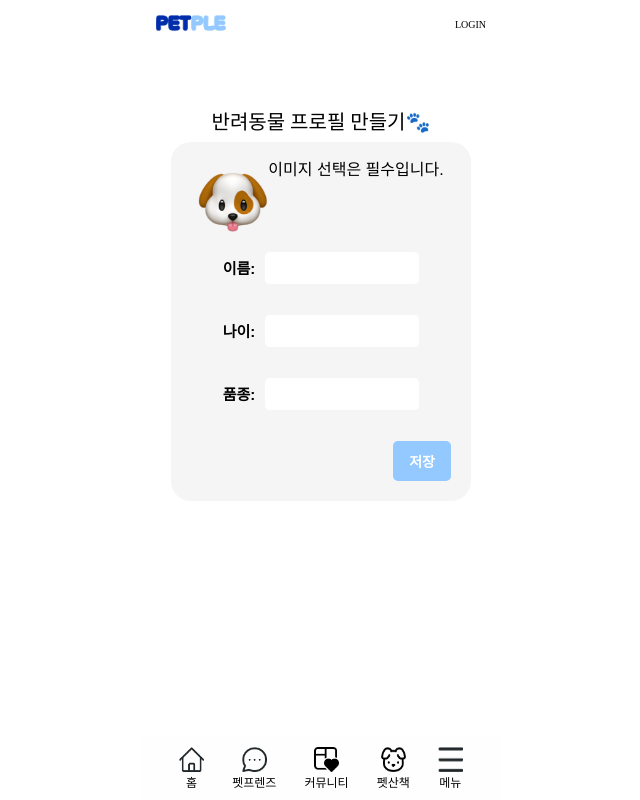
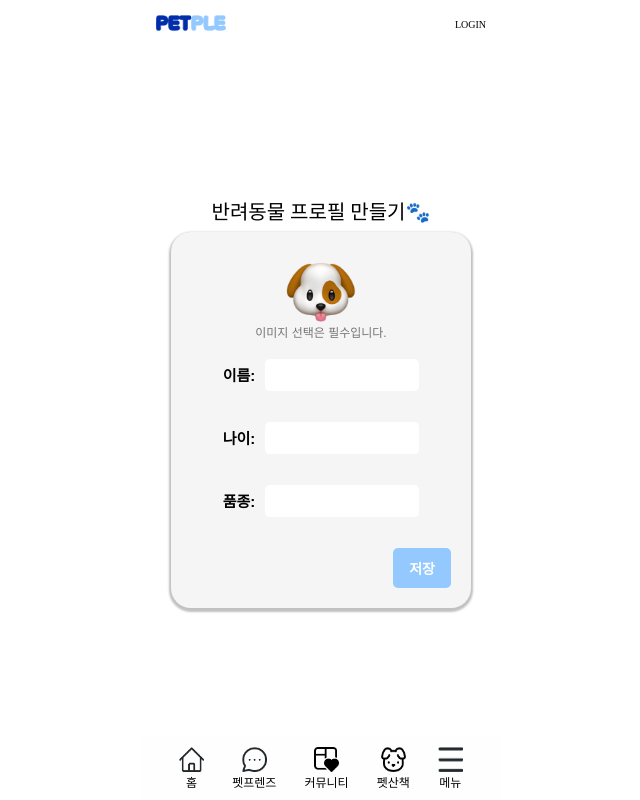
Before and after one commit to yunzzng/petple-front, a React (Vite) app: page /createpet in a window 1280 px wide. Shown: the whole page, without its empty margins (319-959 px from the left). Built offline with nearby package versions, Linux system fonts and the light colour scheme; a web font is replaced by a local one.

Commit message:
전체 너비 , 높이 조정

```diff
--- a/src/pages/CreatePetProfile/createPetProfile.module.css
+++ b/src/pages/CreatePetProfile/createPetProfile.module.css
@@ -7,10 +7,12 @@
 }
 
 .petProfile_wrap {
-  width: 280px;
+  width: 100%;
+  height: 100%;
   display: flex;
   flex-direction: column;
   align-items: center;
+  justify-content: center;
 }
 
 .pet_wrap {
@@ -20,6 +22,12 @@
   border-radius: 20px;
   background-color: #f5f5f5;
   width: 260px;
+  box-shadow: 0px 2px 2px 2px rgba(87, 87, 87, 0.37);
+}
+
+.petProfile_wrap_div {
+  padding: 10px 5px;
+  display: flex;
 }
 
 .petProfile_wrap_div p {
@@ -50,6 +58,13 @@
 .img_wrap {
   display: flex;
   justify-content: center;
+  flex-direction: column;
+  align-items: center;
+  gap: 5px;
+}
+.img_wrap p {
+  font-size: 12px;
+  color: #747474;
 }
 
 .img_wrap input {
@@ -69,13 +84,6 @@
   width: 70px;
   height: 70px;
   transition: opacity 0.3sease;
-}
-
-.petProfile_wrap_div {
-  padding: 10px 5px;
-
-  margin-top: 50px;
-  display: flex;
 }
 
 .form {
```
